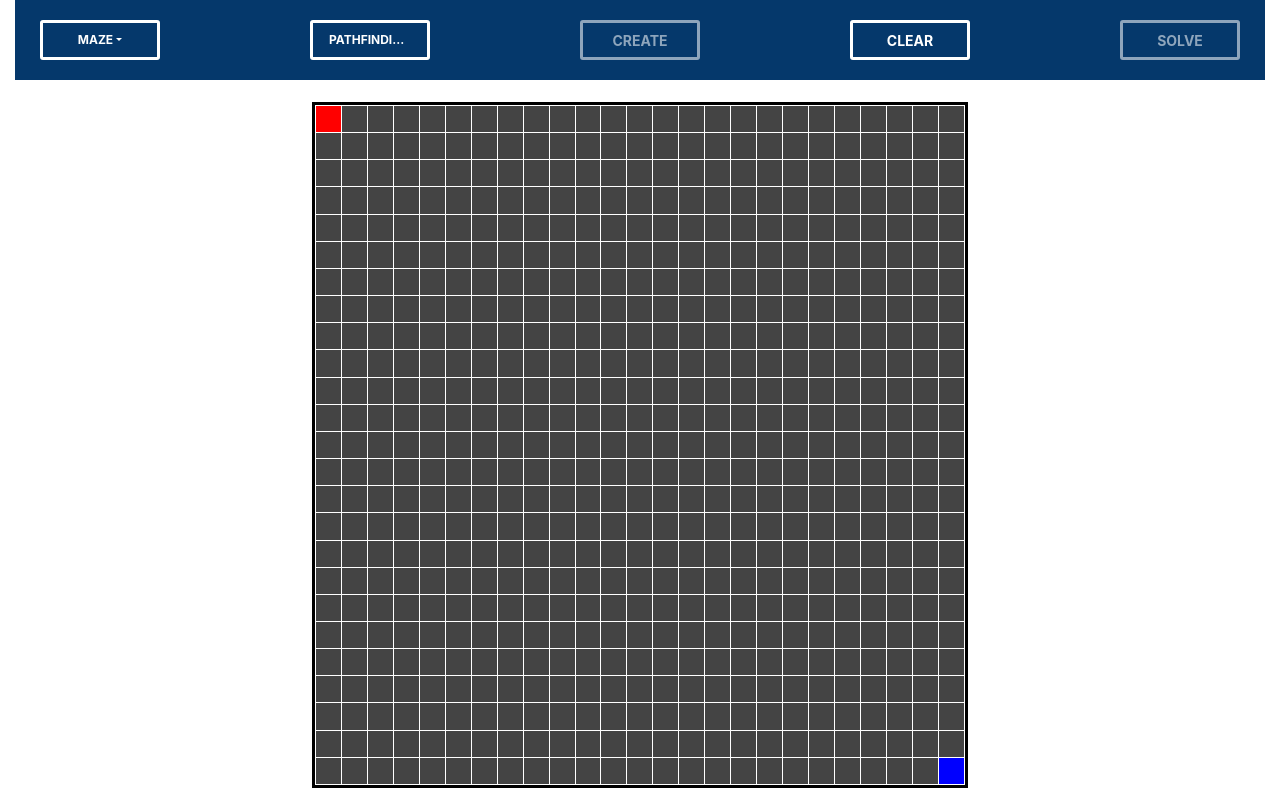
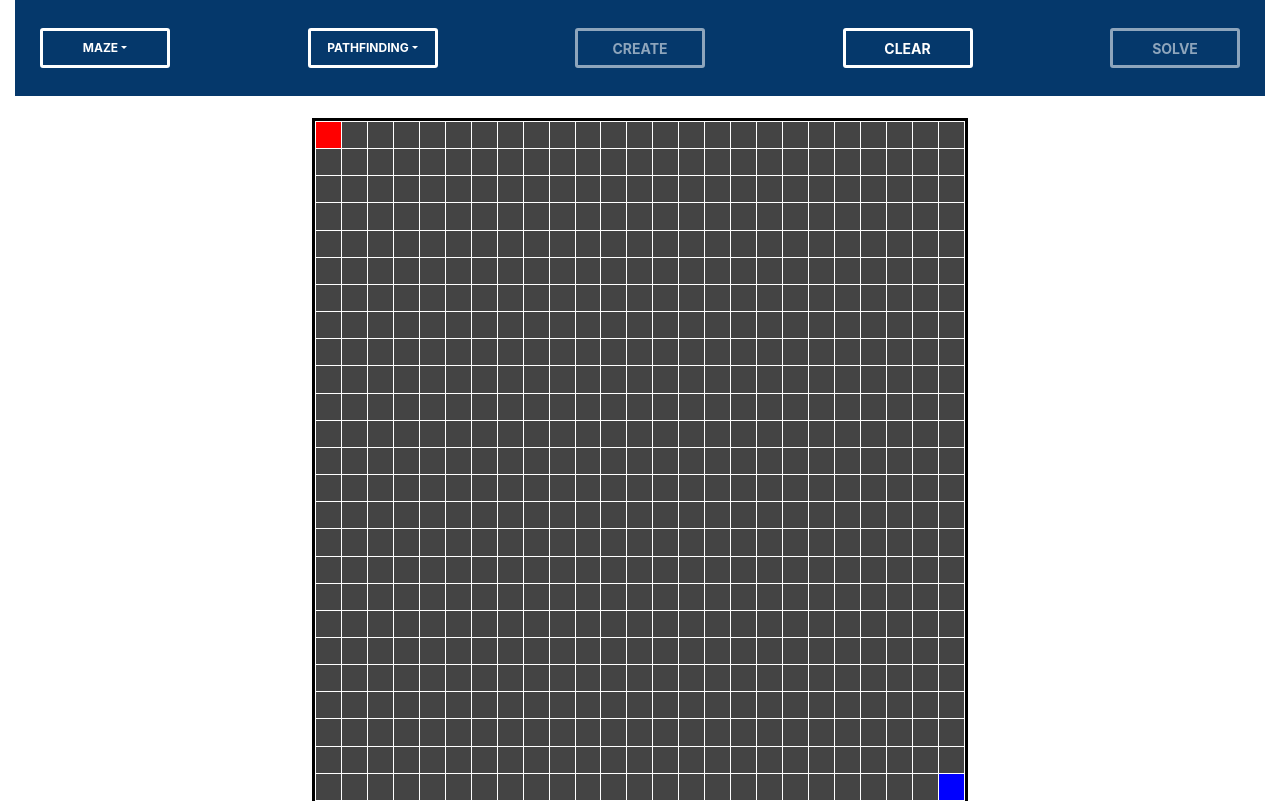
Before and after one commit to KevinSaephanh/pathfinder, a React (Create React App) app: page / in a window 1280 px wide. Built offline with nearby package versions, Linux system fonts and the light colour scheme.

Commit message:
Updated css and README

```diff
--- a/src/App.css
+++ b/src/App.css
@@ -1,4 +1,4 @@
 body {
-    margin: 0;
-    padding: 0;
+    margin: 0 !important;
+    padding: 0 !important;
 }
--- a/src/components/Navbar/Navbar.css
+++ b/src/components/Navbar/Navbar.css
@@ -1,16 +1,15 @@
 .navbar {
     margin-bottom: 25px !important;
     padding: 0 25px 0 25px !important;
-    height: 10vh;
+    height: 12vh;
     background: #05386b;
 }
 
 .navbar button {
     background: transparent;
     height: 40px;
-    width: 120px;
+    width: 130px;
     border: 3px solid white;
-    padding: 0 !important;
     border-radius: 3px;
     font-weight: bold;
     font-size: 14px;
@@ -35,7 +34,7 @@
 }
 
 #dropdown {
-    width: 120px !important;
+    width: 130px !important;
     border: 3px solid white;
     border-radius: 3px;
     font-weight: bold;
```
Also changed, not shown: 1 other file (tests, documents, lock files or other folders).
